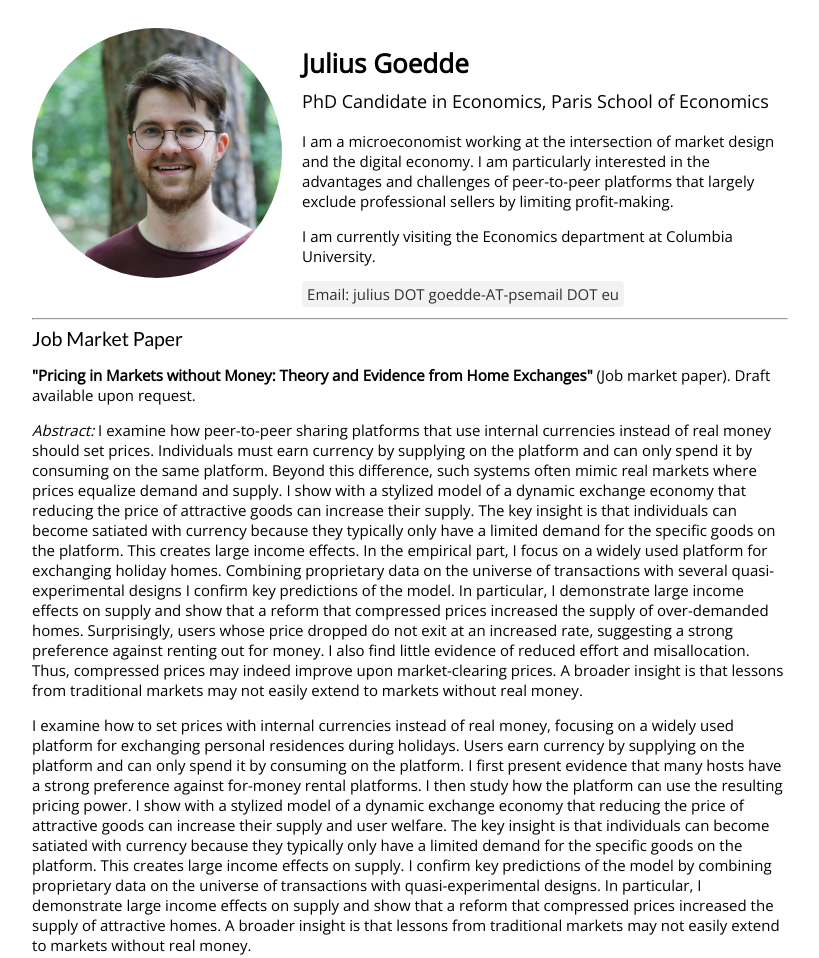
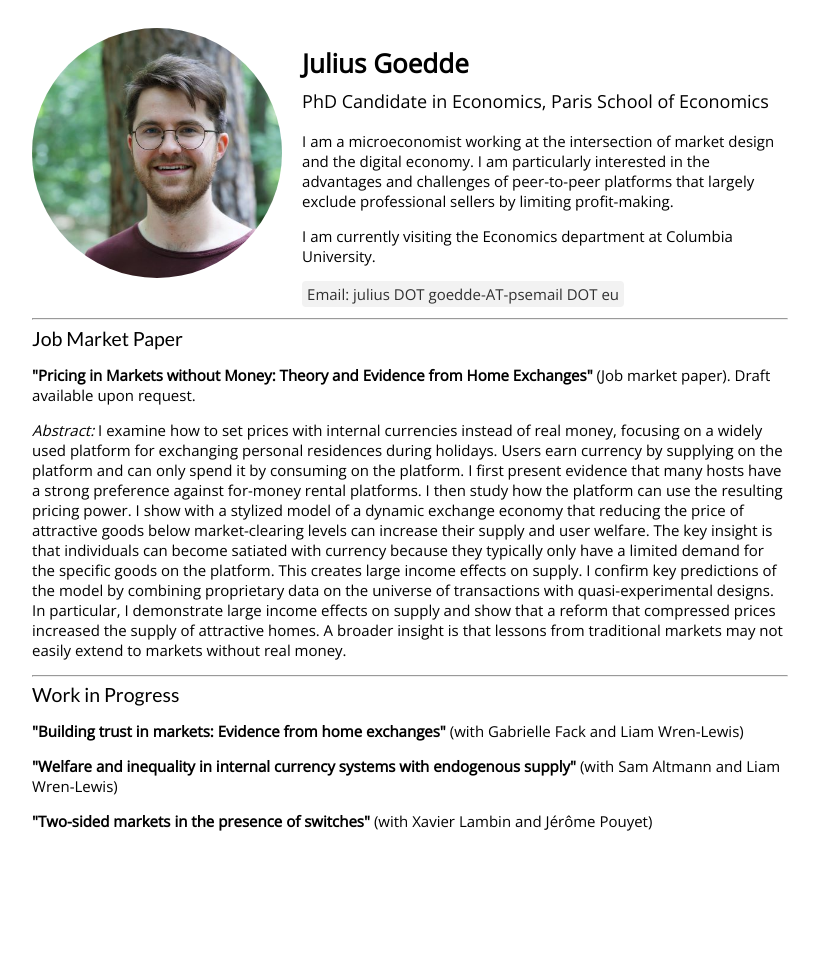
Before and after one commit to Julius-Goedde/Julius-Goedde.github.io, a plain HTML site: page index.html in a window 1280 px wide. Shown: the top 958 px of the page, without its empty margins (230-1049 px from the left). After the commit the page ends 874 px from the top, so only its background shows below. Drawn offline with nearby package versions, Linux system fonts and the light colour scheme.

Commit message:
shorten abstract

```diff
--- a/index.html
+++ b/index.html
@@ -26,31 +26,19 @@
             <h2>Job Market Paper</h2>
             <div class="text">
                 <p><strong>"Pricing in Markets without Money: Theory and Evidence from Home Exchanges"</strong> (Job market paper). Draft available upon request.</p>
-                <p><em>Abstract:</em> I examine how peer-to-peer sharing platforms that use internal currencies instead of real money should set prices.
-                    Individuals must earn currency by supplying on the platform and can only spend it by consuming on the same platform.
-                    Beyond this difference, such systems often mimic real markets where prices equalize demand and supply.
-                    I show with a stylized model of a dynamic exchange economy that reducing the price of attractive goods can increase their supply.
-                    The key insight is that individuals can become satiated with currency because they typically only have a limited demand for the specific goods on the platform.
-                    This creates large income effects.
-                    In the empirical part, I focus on a widely used platform for exchanging holiday homes.
-                    Combining proprietary data on the universe of transactions with several quasi-experimental designs I confirm key predictions of the model.
-                    In particular, I demonstrate large income effects on supply and show that a reform that compressed prices increased the supply of over-demanded homes.
-                    Surprisingly, users whose price dropped do not exit at an increased rate, suggesting a strong preference against renting out for money.
-	                I also find little evidence of reduced effort and misallocation.
-                    Thus, compressed prices may indeed improve upon market-clearing prices.
-                    A broader insight is that lessons from traditional markets may not easily extend to markets without real money.</p>
-
+                <p><em>Abstract:</em>
                     I examine how to set prices with internal currencies instead of real money,
                     focusing on a widely used platform for exchanging personal residences during holidays.
                     Users earn currency by supplying on the platform and can only spend it by consuming on the platform.
                     I first present evidence that many hosts have a strong preference against for-money rental platforms.
                     I then study how the platform can use the resulting pricing power.
-                    I show with a stylized model of a dynamic exchange economy that reducing the price of attractive goods can increase their supply and user welfare.
+                    I show with a stylized model of a dynamic exchange economy that reducing the price of attractive goods below market-clearing levels can increase their supply and user welfare.
                     The key insight is that individuals can become satiated with currency because they typically only have a limited demand for the specific goods on the platform.
                     This creates large income effects on supply.
                     I confirm key predictions of the model by combining proprietary data on the universe of transactions with quasi-experimental designs.
-                    In particular, I demonstrate large income effects on supply and show that a reform that compressed prices increased the supply of attractive homes. A broader insight is that lessons from traditional markets may not easily extend to markets without real money.
-
+                    In particular, I demonstrate large income effects on supply and show that a reform that compressed prices increased the supply of attractive homes.
+                    A broader insight is that lessons from traditional markets may not easily extend to markets without real money.
+                </p>
             </div>
             <hr>
             <h2>Work in Progress</h2>
```
